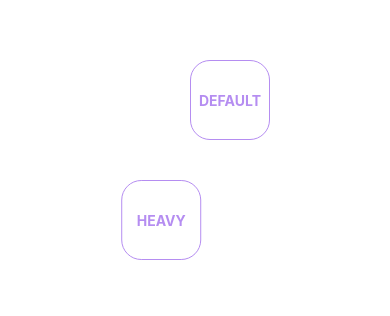
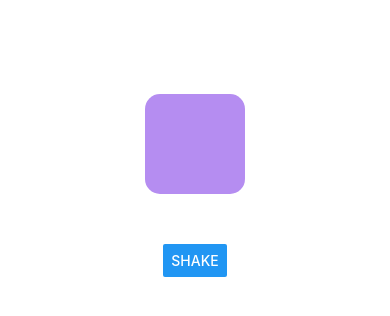
Before and after one commit to obedNuertey1/reanimated-docs-tutorial, a React Native app: screen / in a window 390 px wide. Shown: the part 262-578 px from the top of the page. Built offline with nearby package versions, Linux system fonts and the light colour scheme.

Commit message:
patch: added with repeat

```diff
--- a/App.js
+++ b/App.js
@@ -1,46 +1,24 @@
+import Animated, {useSharedValue, withTiming, useAnimatedStyle, withRepeat} from 'react-native-reanimated';
+import {View, Button, StyleSheet} from 'react-native';
 import React from 'react';
-import {StyleSheet, View, Text, Dimensions} from 'react-native';
-import Animated, {useSharedValue, useAnimatedStyle, withSpring, withRepeat} from 'react-native-reanimated';
-
-const {width} = Dimensions.get('window');
 
 export default function App(){
-  const defaultAnim = useSharedValue(width / 2 - 160);
-  const changedAnim = useSharedValue(width / 2 - 160);
+  const offset = useSharedValue(0);
 
-  const animatedLinear = useAnimatedStyle(()=>({
-    transform: [{translateX: defaultAnim.value}]
-  }));
-  const animatedChanged = useAnimatedStyle(()=>({
-    transform: [{translateX: changedAnim.value}]
+  const style = useAnimatedStyle(()=>({
+    transform: [{translateX: offset.value}]
   }))
 
-  React.useEffect(()=>{
-    defaultAnim.value = withRepeat(
-      withSpring(-defaultAnim.value, {stiffness: 100}),
-      -1,
-      true
-    );
-    changedAnim.value = withRepeat(
-      withSpring(-changedAnim.value, {
-        mass: 10,
-        damping: 10,
-        // stiffness: 50
-      }),
-      -1,
-      true
-    );
-  },[]);
+  const OFFSET = 40;
+
+  const handlePress = () => {
+    offset.value = withRepeat(withTiming(OFFSET), -1, true);
+  }
 
   return (
     <View style={styles.container}>
-      <Animated.View style={[styles.box, animatedLinear]}>
-        <Text style={styles.text}>Default</Text>
-      </Animated.View>
-
-      <Animated.View style={[styles.box, animatedChanged]}>
-        <Text style={styles.text}>Heavy</Text>
-      </Animated.View>
+      <Animated.View style={[styles.box, style]} />
+      <Button title="shake" onPress={handlePress} />
     </View>
   );
 }
@@ -48,23 +26,15 @@ export default function App(){
 const styles = StyleSheet.create({
   container: {
     flex: 1,
+    flexDirection: 'column',
     alignItems: 'center',
-    justifyContent: 'center',
-    height: '100%',
+    justifyContent: 'center'
   },
   box: {
-    height: 80,
-    width: 80,
-    margin: 20,
-    borderWidth: 1,
-    borderColor: '#b58df1',
-    borderRadius: 20,
-    alignItems: 'center',
-    justifyContent: 'center',
-  },
-  text: {
-    color: '#b58df1',
-    textTransform: 'uppercase',
-    fontWeight: 'bold'
+    width: 100,
+    height: 100,
+    margin: 50,
+    borderRadius: 15,
+    backgroundColor: '#b58df1'
   }
-})
+});
```
